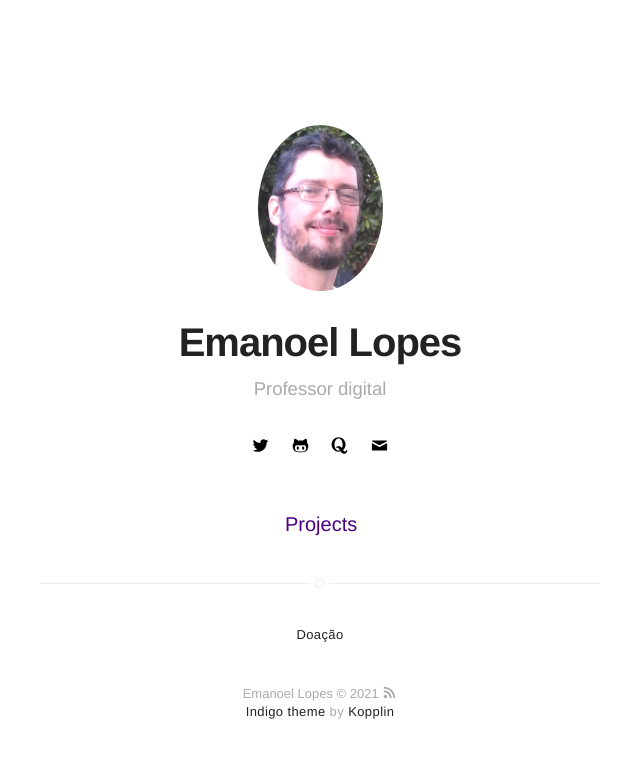
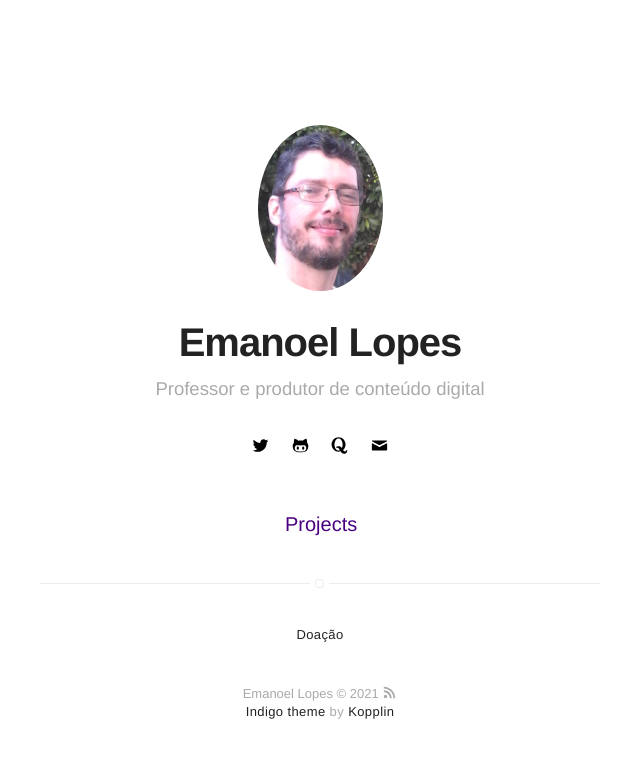
Before and after one commit to emanoelopes/emanoelopes.github.io, a Jekyll site: the page built from index.html, in a window 1280 px wide. Shown: the top 758 px of the page, without its empty margins (320-960 px from the left). Built offline with Jekyll 4.4.1, drawn with Linux system fonts in a browser that asks for light colours.

Commit message:
bio update
editando a bio

```diff
--- a/_config.yml
+++ b/_config.yml
@@ -1,6 +1,6 @@
 # main text of home
 name: Emanoel Lopes
-bio: Professor digital
+bio: Professor e produtor de conteúdo digital
 
 # twitter summary info
 description: Página inicial
```
